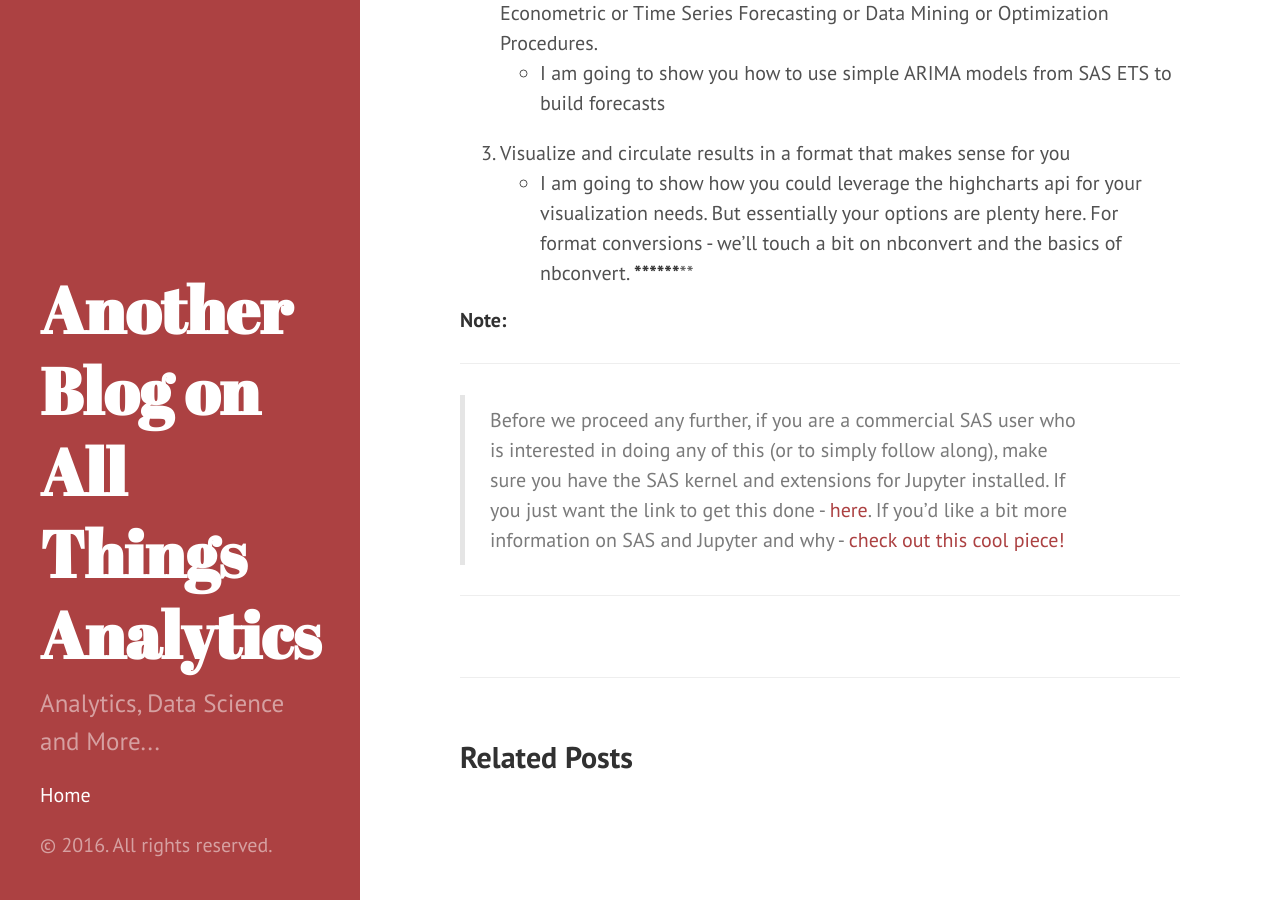
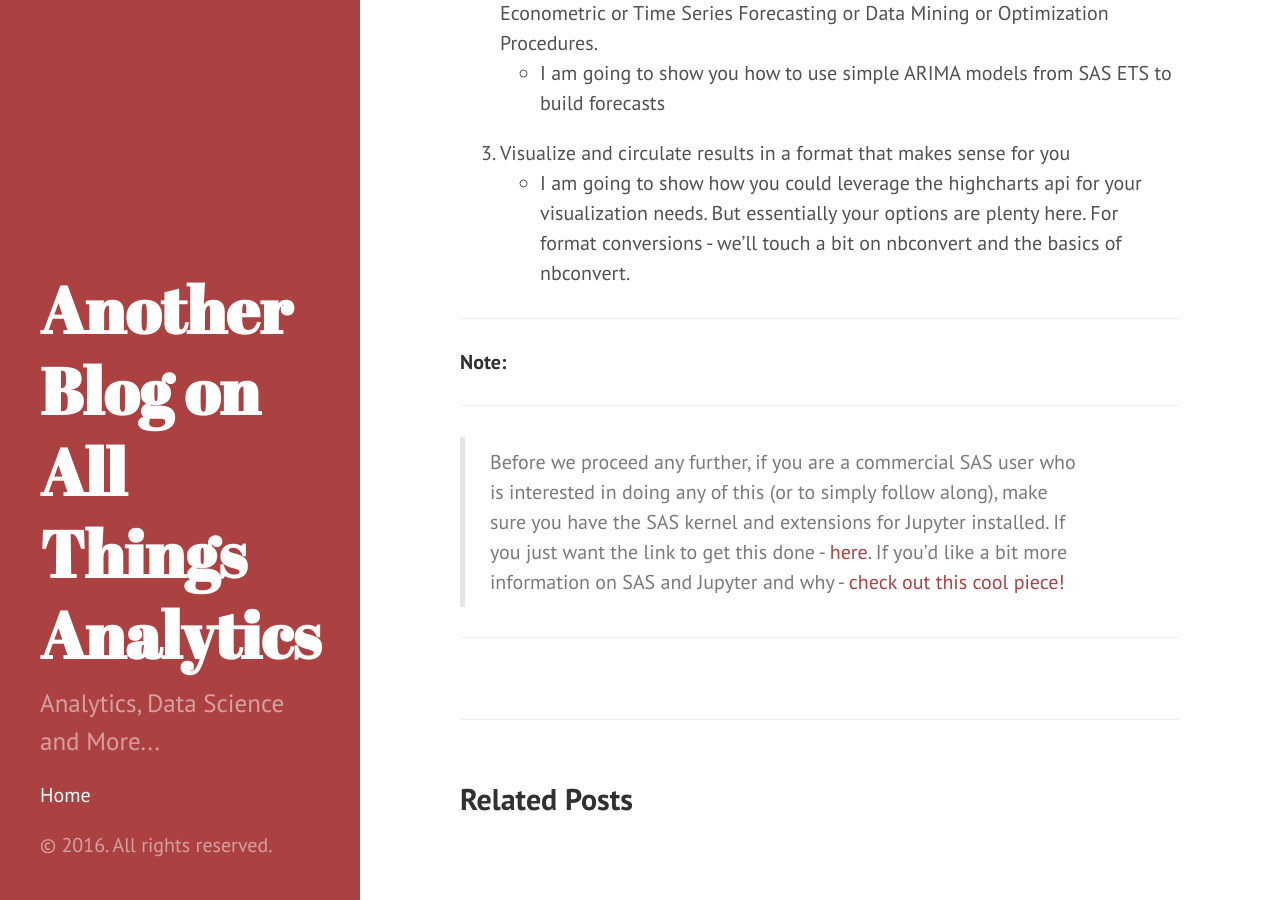
Before and after one commit to datasciencemonkey/datasciencemonkey.github.io, a Jekyll site: the page built from _posts/2016-06-12-for-the-love-of-jupyter-and-sas.markdown, in a window 1280 px wide and 900 px high, scrolled down 2117 px. Built offline with Jekyll 4.4.1, drawn with Linux system fonts in a browser that asks for light colours.

```diff
--- a/_posts/2016-06-12-for-the-love-of-jupyter-and-sas.markdown
+++ b/_posts/2016-06-12-for-the-love-of-jupyter-and-sas.markdown
@@ -58,11 +58,12 @@ or Data Mining or Optimization Procedures.
 3. Visualize and circulate results in a format that makes sense for you
   * I am going to show how you could leverage the highcharts api for your visualization needs. But essentially your options are
     plenty here. For format conversions - we'll touch a bit on nbconvert and the basics of nbconvert.
+
 ********************
 
 <a name="note"></a>
 
-#### Note:
+#### **Note**:
 ---------
 >Before we proceed any further, if you are a commercial SAS user who is interested in doing any of this (or to simply follow along),
 make sure you have the SAS kernel and extensions for Jupyter installed. If you just want the link to get this done - [here](https://github.com/sassoftware/sas_kernel).
```
